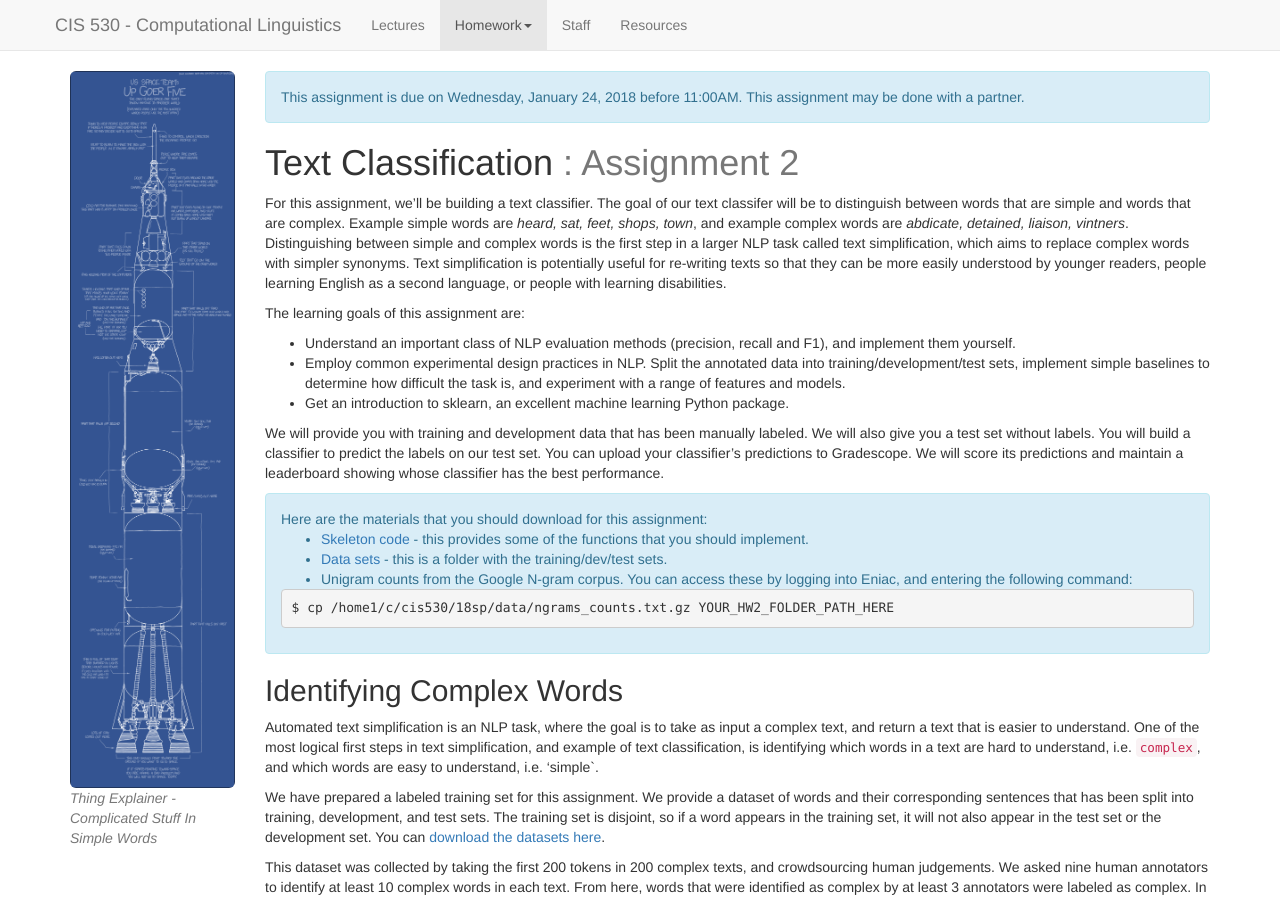
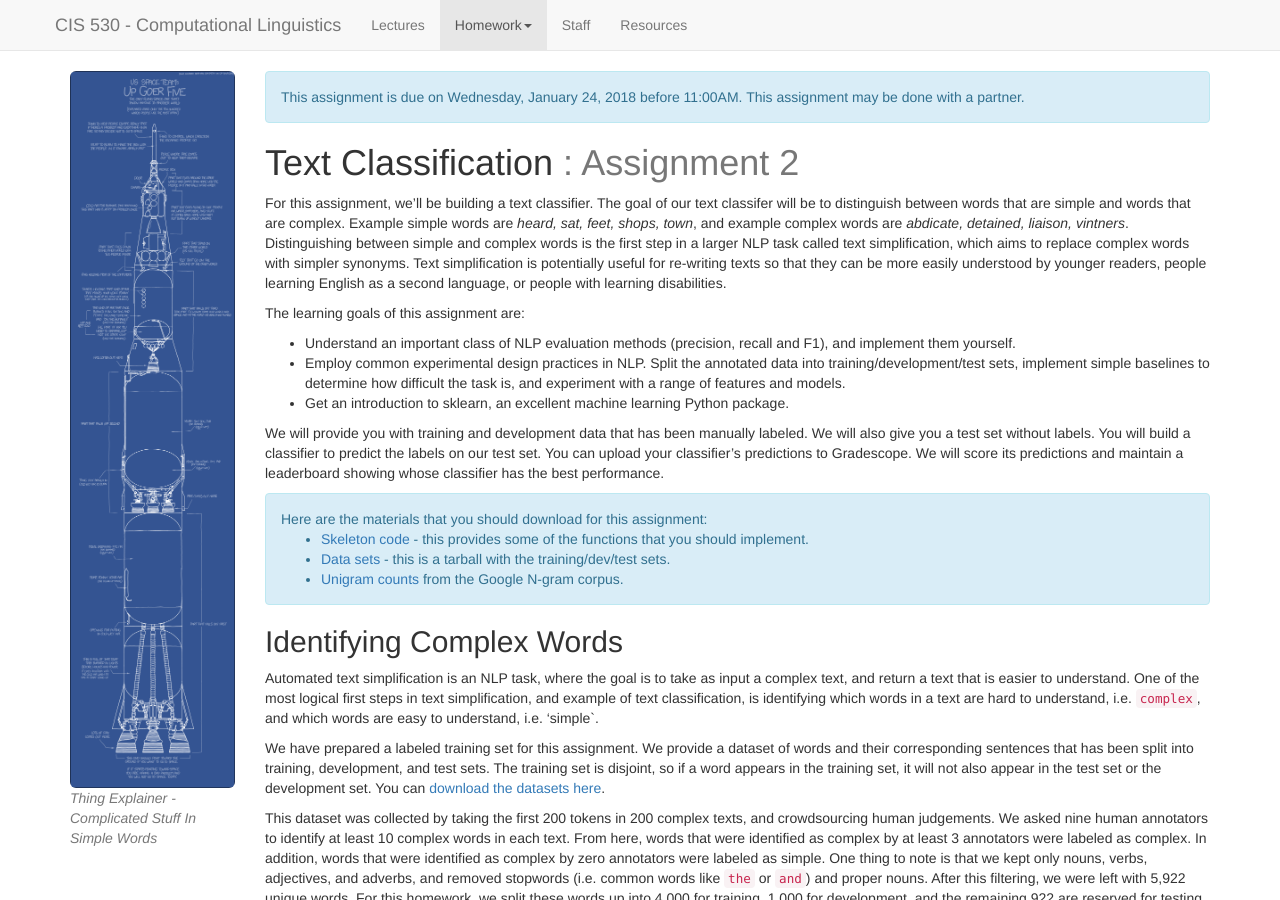
Before and after one commit to computational-linguistics-class/computational-linguistics-class.github.io, a Jekyll site: the page built from assignment2.md, in a window 1280 px wide and 900 px high. Built offline with Jekyll 4.4.1, drawn with Linux system fonts in a browser that asks for light colours; nearby versions of some CDN libraries; a script that is not in the unit is left out.

Commit message:
Links to the data

```diff
--- a/assignment2.md
+++ b/assignment2.md
@@ -42,12 +42,8 @@ We will provide you with training and development data that has been manually la
 <div class="alert alert-info" markdown="1">
 Here are the materials that you should download for this assignment:
 * [Skeleton code](downloads/hw2/hw2_skeleton.py) - this provides some of the functions that you should implement.
-* [Data sets](downloads/hw2/data/) - this is a folder with the training/dev/test sets.
-* Unigram counts from the Google N-gram corpus. You can access these by logging into Eniac, and entering the following command:
-
-{% highlight tcsh %}
-$ cp /home1/c/cis530/18sp/data/ngrams_counts.txt.gz YOUR_HW2_FOLDER_PATH_HERE
-{% endhighlight %}
+* [Data sets](downloads/hw2/data.tar.gz) - this is a tarball with the training/dev/test sets.
+* [Unigram counts](http://www.cis.upenn.edu/~cis530/18sp/data/ngram_counts.txt.gz) from the Google N-gram corpus.
 </div>
 
 
```
Also changed, not shown: 1 other file.
